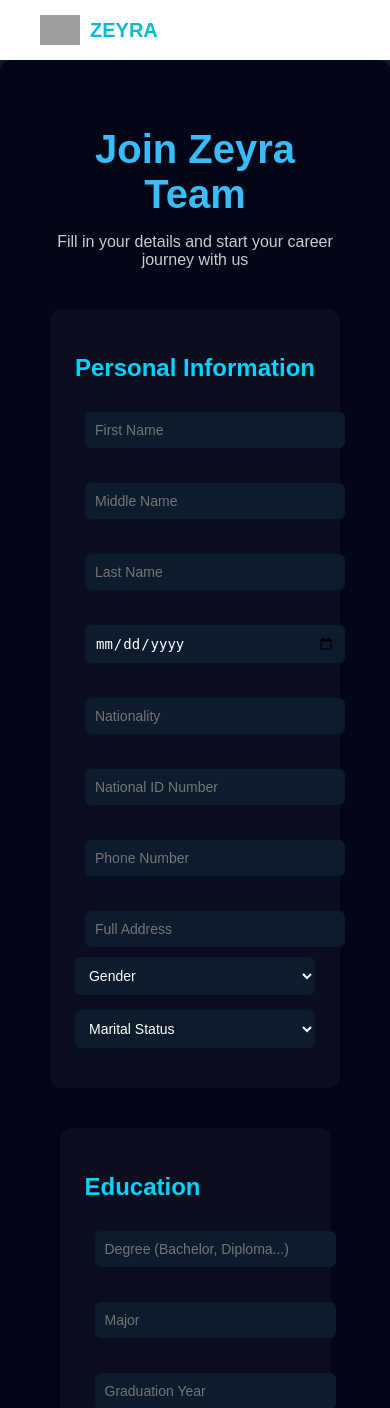
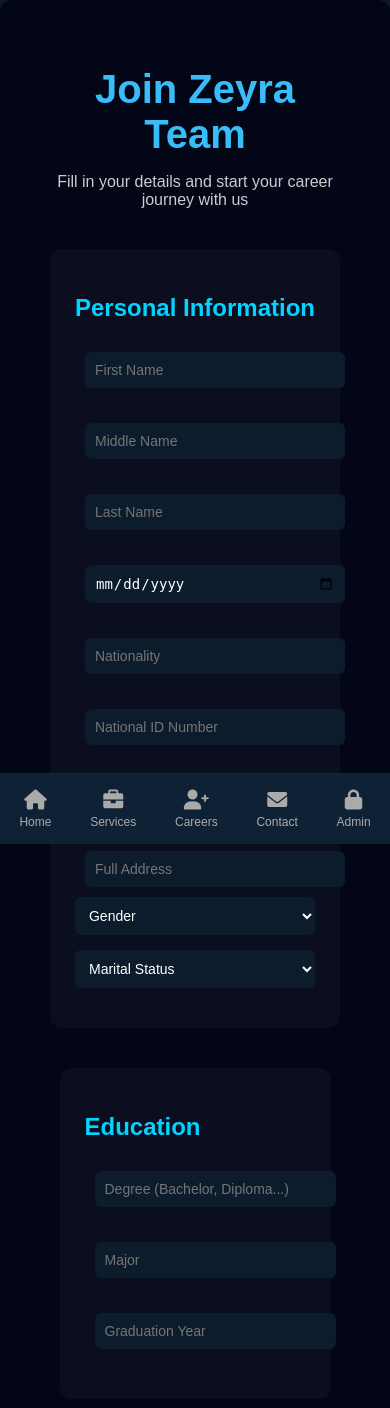
Before and after one commit to Ammarnasar/Zeyra, a Flask app: page /careers in a window 390 px wide. Shown: the top 1408 px of the page. Run offline with Flask 3, Linux system fonts and the light colour scheme; grey boxes are pictures that could not be loaded.

Commit message:
Add files via upload

```diff
--- a/static/style.css
+++ b/static/style.css
@@ -707,3 +707,52 @@ th {
     color: red;
     text-decoration: none;
 }
+/* ================= MOBILE NAV ================= */
+
+.mobile-nav {
+    display: none;
+}
+
+/* موبايل */
+@media (max-width: 768px) {
+
+    /* اخفاء النافبار العادي */
+    .navbar {
+        display: none;
+    }
+
+    .mobile-nav {
+        position: fixed;
+        bottom: 0;
+        width: 100%;
+        height: 70px;
+        background: #0f2235;
+        display: flex;
+        justify-content: space-around;
+        align-items: center;
+        z-index: 1000;
+        border-top: 1px solid #222;
+    }
+
+    .mobile-nav a {
+        text-align: center;
+        color: #aaa;
+        font-size: 12px;
+        text-decoration: none;
+    }
+
+    .mobile-nav i {
+        display: block;
+        font-size: 20px;
+        margin-bottom: 5px;
+    }
+
+    .mobile-nav a:hover {
+        color: #00d4ff;
+    }
+
+    /* عشان المحتوى ما ينزل تحت */
+    body {
+        padding-bottom: 80px;
+    }
+}
--- a/templates/base.html
+++ b/templates/base.html
@@ -51,6 +51,36 @@
 <!-- PAGE CONTENT -->
 {% block content %}{% endblock %}
 
+<!-- MOBILE BOTTOM NAV -->
+<div class="mobile-nav">
+
+    <a href="/">
+        <i class="fas fa-home"></i>
+        <span>Home</span>
+    </a>
+
+    <a href="/services">
+        <i class="fas fa-briefcase"></i>
+        <span>Services</span>
+    </a>
+
+    <a href="/careers">
+        <i class="fas fa-user-plus"></i>
+        <span>Careers</span>
+    </a>
+
+    <a href="/contact">
+        <i class="fas fa-envelope"></i>
+        <span>Contact</span>
+    </a>
+
+    <a href="/login">
+        <i class="fas fa-lock"></i>
+        <span>Admin</span>
+    </a>
+
+</div>
+
 <!-- SCRIPT -->
 <script>
 function toggleMenu() {
```
